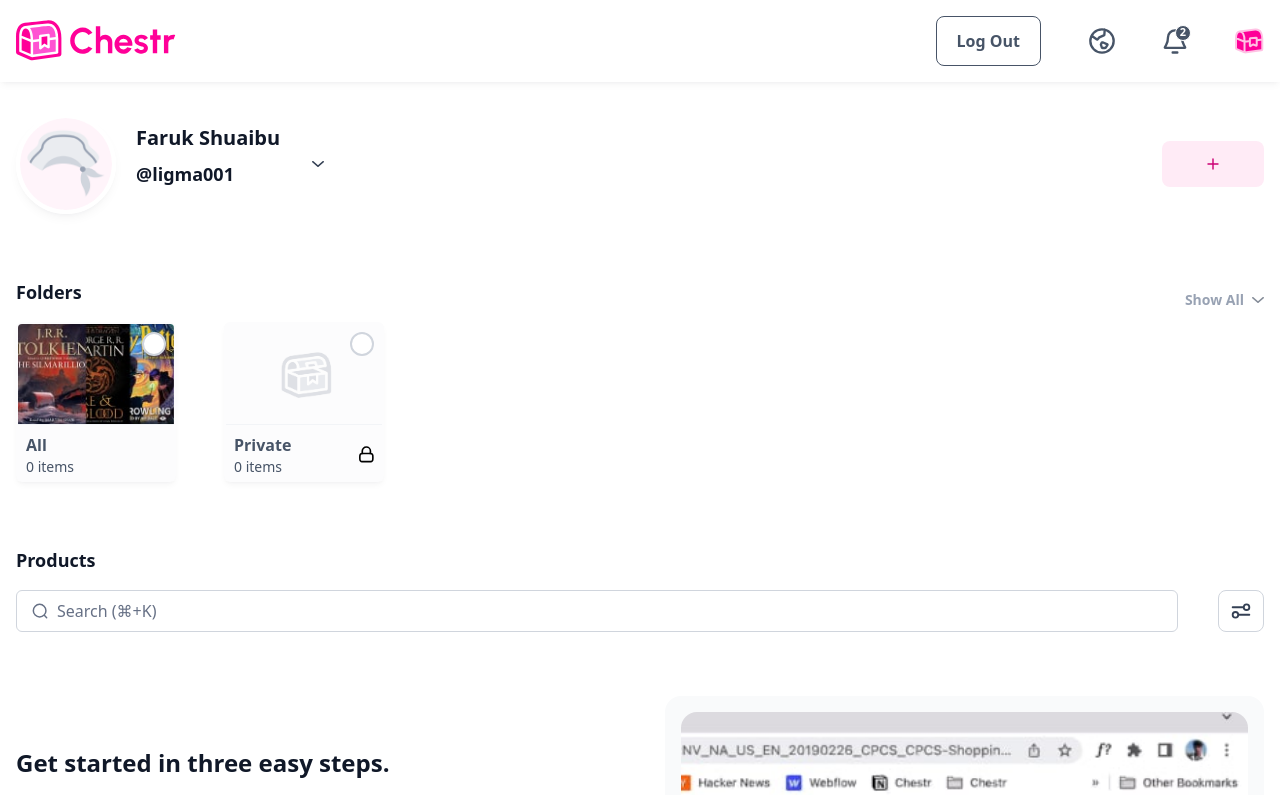
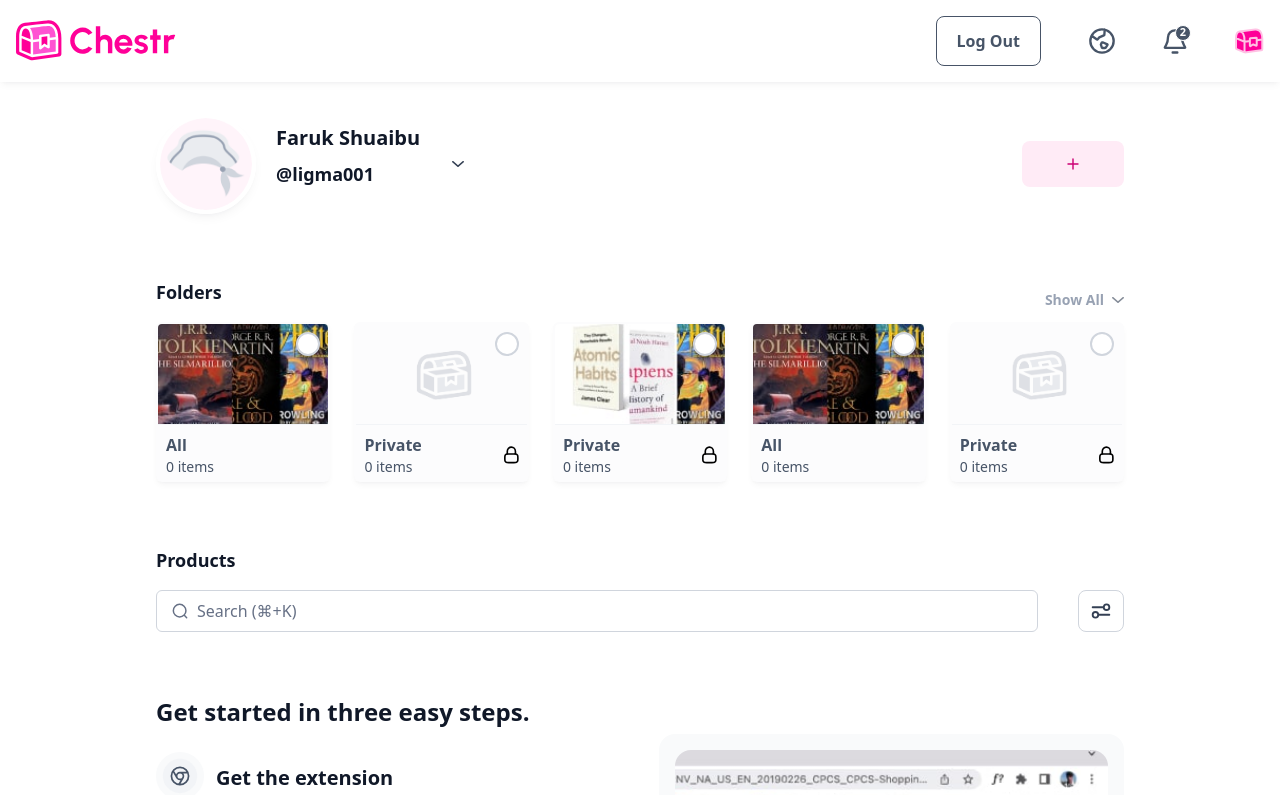
Before and after one commit to shap87/Chest-Next.js-Site, a Next.js app: page /profile in a window 1280 px wide. Shown: the top 795 px of the page. Built offline with nearby package versions, Linux system fonts and the light colour scheme; no server answers; sample sign-in values are in the browser's storage.

Commit message:
fix: show/hide folders

```diff
--- a/components/common/Layout/Layout.tsx
+++ b/components/common/Layout/Layout.tsx
@@ -5,12 +5,13 @@
 
 interface ILayout {
   children: any
+  classname: string
   title: string
   description: string
   noButton?: boolean | undefined
 }
 
-export const Layout = ({ children, title, description, noButton }: ILayout) => {
+export const Layout = ({ classname, children, title, description, noButton }: ILayout) => {
   return (
     <>
       <Head>
@@ -19,7 +20,7 @@
         <link rel="icon" href={"/favicon.ico"} />
       </Head>
       <Header noButton={noButton} />
-      <main>
+      <main className={classname}>
         {children}
       </main>
     </>
--- a/components/profile/Folders/Folders.tsx
+++ b/components/profile/Folders/Folders.tsx
@@ -1,4 +1,4 @@
-import { useState } from "react";
+import { useEffect, useState } from "react";
 
 // libs
 import cn from "classnames";
@@ -6,12 +6,40 @@
 // components
 import { H6 } from "../../common/H6/H6";
 import { Paragraph } from "../../common/Paragraph/Paragraph";
+import { useWindowSize } from "../../../utils/useWindowSize";
 
 // assets
 import styles from "../../../styles/profile.module.scss";
 
+const folders = [
+  { image: "./images/folder-1.jpg", title: 'All', count: 0, type: 'default' },
+  { image: "./images/chestr-bg.png", title: 'Private', count: 0, type: 'private' },
+  { image: "./images/folder-2.jpg", title: 'Private', count: 0, type: 'private' },
+  { image: "./images/folder-1.jpg", title: 'All', count: 0, type: 'default' },
+  { image: "./images/chestr-bg.png", title: 'Private', count: 0, type: 'private' },
+  { image: "./images/folder-2.jpg", title: 'Private', count: 0, type: 'private' },
+  { image: "./images/folder-1.jpg", title: 'All', count: 0, type: 'default' },
+  { image: "./images/chestr-bg.png", title: 'Private', count: 0, type: 'private' },
+  { image: "./images/folder-2.jpg", title: 'Private', count: 0, type: 'private' },
+]
+
 export const Folders = () => {
   const [showAll, setShowAll] = useState(false);
+  const [count, setCount] = useState(6);
+  const { width }: any = useWindowSize();
+
+  useEffect(() => {
+    if (width < 640) {
+      setCount(2)
+    } else if (width < 768) {
+      setCount(3)
+    } else if (width < 1024) {
+      setCount(4)
+    } else {
+      setCount(5)
+    }
+  }, [width])
+
 
   return (
     <section className="py-4 md:py-8">
@@ -38,36 +66,18 @@
             </div>}
         </div>
         <div
-          className={cn("flex flex-wrap items-center gap-12", styles.folders)}>
-          <div className={styles.folder}>
+          className={cn("flex flex-wrap items-center justify-between gap-y-12", styles.folders)}>
+          {folders.slice(0, showAll ? folders.length : count).map((folder) => <div className={styles.folder}>
             <span className={styles.checkbox} />
-            <img
-              className={styles.image}
-              src={"./images/folder-1.jpg"}
-              alt=""
-            />
+            <img className={styles.image} src={folder.image} alt="" />
             <div className={styles.info}>
               <div className={styles.desc}>
-                <H6>All</H6>
-                <Paragraph>0 items</Paragraph>
+                <H6>{folder.title}</H6>
+                <Paragraph>{folder.count} items</Paragraph>
               </div>
+              {folder.type === 'private' && <img className={styles.lock} src={"./lock.svg"} alt="" />}
             </div>
-          </div>
-          <div className={styles.folder}>
-            <span className={styles.checkbox} />
-            <img
-              className={styles.image}
-              src={"./images/chestr-bg.png"}
-              alt=""
-            />
-            <div className={styles.info}>
-              <div className={styles.desc}>
-                <H6>Private</H6>
-                <Paragraph>0 items</Paragraph>
-              </div>
-              <img className={styles.lock} src={"./lock.svg"} alt="" />
-            </div>
-          </div>
+          </div>)}
         </div>
       </div>
     </section>
--- a/pages/profile.tsx
+++ b/pages/profile.tsx
@@ -5,7 +5,7 @@
 export default function Profile() {
 
   return (
-    <Layout title="Profile | Chestr" description="Profile | Chestr">
+    <Layout classname='profile-page' title="Profile | Chestr" description="Profile | Chestr">
       <User />
       <Folders />
       <Products />
--- a/styles/globals.scss
+++ b/styles/globals.scss
@@ -67,3 +67,9 @@
     }
   }
 }
+
+.profile-page {
+  .container {
+    max-width: 1000px;
+  }
+}
--- a/styles/profile.module.scss
+++ b/styles/profile.module.scss
@@ -5,7 +5,7 @@
 
 .folders {
   .folder {
-    @apply overflow-hidden relative bg-[#FCFCFD] border-2 border-transparent rounded-md w-40 h-40 flex flex-col transition-all cursor-pointer;
+    @apply w-[48%] sm:w-[32%] md:w-[22%] lg:w-[18%] overflow-hidden relative bg-[#FCFCFD] border-2 border-transparent rounded-md h-40 flex flex-col transition-all cursor-pointer;
     box-shadow: 0 3.76446px 7.52892px -1.88223px rgba(16, 24, 40, 0.05),
                 0px 1.88223px 3.76446px -1.88223px rgba(16, 24, 40, 0.03);
     &:hover, &:active, &.active {
--- /dev/null
+++ b/utils/useWindowSize.js
@@ -0,0 +1,27 @@
+import { useState, useEffect } from "react";
+
+export function useWindowSize() {
+  // Initialize state with undefined width/height so server and client renders match
+  // Learn more here: https://joshwcomeau.com/react/the-perils-of-rehydration/
+  const [windowSize, setWindowSize] = useState({
+    width: undefined,
+    height: undefined,
+  });
+  useEffect(() => {
+    // Handler to call on window resize
+    function handleResize() {
+      // Set window width/height to state
+      setWindowSize({
+        width: window.innerWidth,
+        height: window.innerHeight,
+      });
+    }
+    // Add event listener
+    window.addEventListener("resize", handleResize);
+    // Call handler right away so state gets updated with initial window size
+    handleResize();
+    // Remove event listener on cleanup
+    return () => window.removeEventListener("resize", handleResize);
+  }, []); // Empty array ensures that effect is only run on mount
+  return windowSize;
+}
```
Also changed, not shown: public/images/folder-2.jpg (added).
